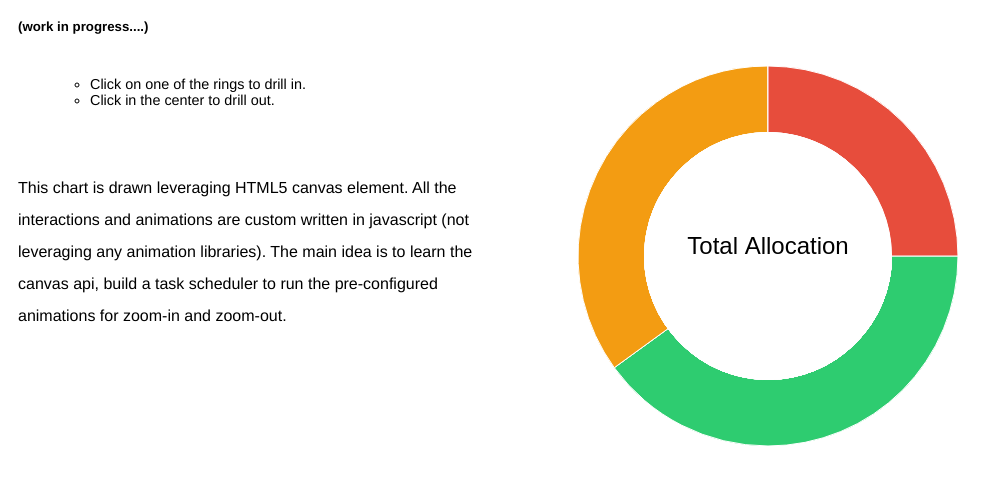
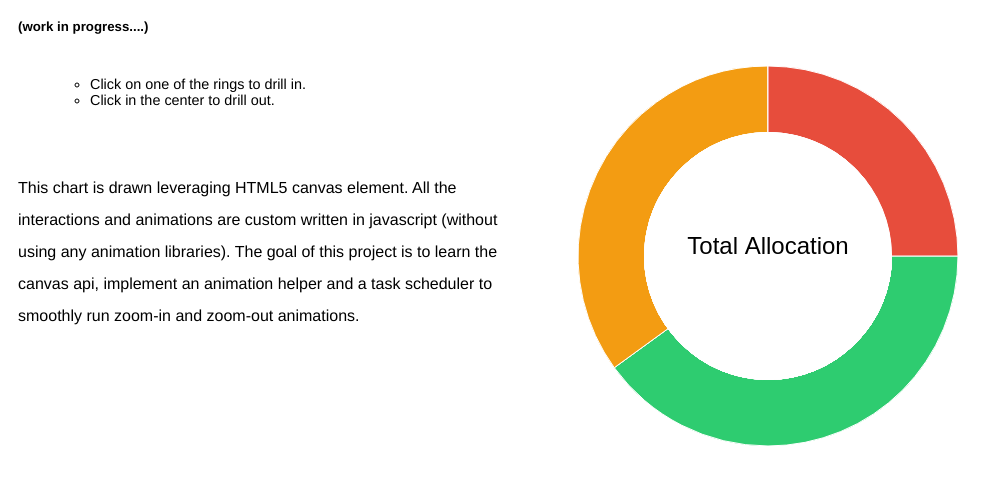
Before and after one commit to guptag/Visualizations, a plain HTML site: page src/test.html in a window 1280 px wide. Shown: the part 58-542 px from the top of the page, without its empty margins (0-1003 px from the left). Drawn offline with nearby package versions, Linux system fonts and the light colour scheme.

Commit message:
add screenshot to readme

```diff
--- a/src/test.html
+++ b/src/test.html
@@ -54,7 +54,7 @@
   </div>
   <div class="left container" style="padding:0 50px 0 0;">
     <p style="padding:100px 20px 0 0;line-height:2em">
-      This chart is drawn leveraging HTML5 canvas element. All the interactions and animations are custom written in javascript (not leveraging any animation libraries). The main idea is to learn the canvas api, build a task scheduler to run the pre-configured animations for zoom-in and zoom-out.
+      This chart is drawn leveraging HTML5 canvas element. All the interactions and animations are custom written in javascript (without using any animation libraries). The goal of this project is to learn the canvas api, implement an animation helper and a task scheduler to smoothly run zoom-in and zoom-out animations.
     </p>
   </div>
   <div class="left container">
```
Also changed, not shown: README.md, src/img/donutchart.png (added).
